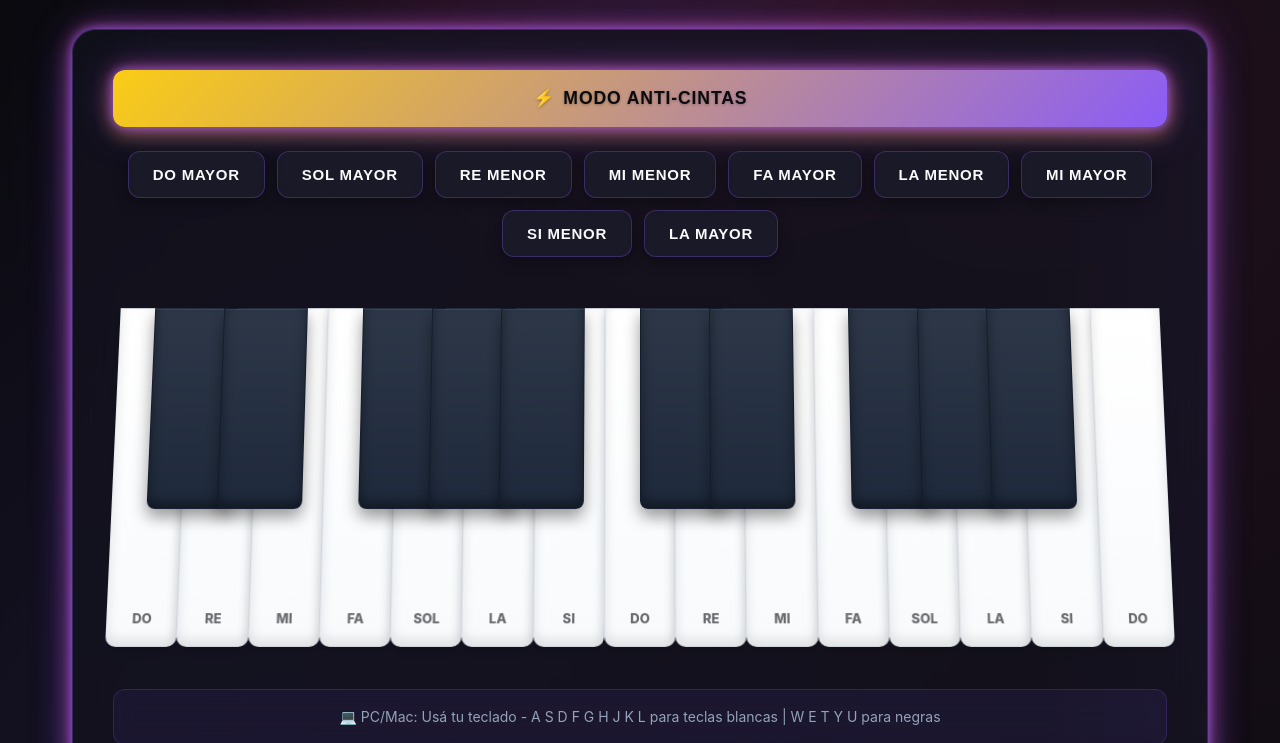
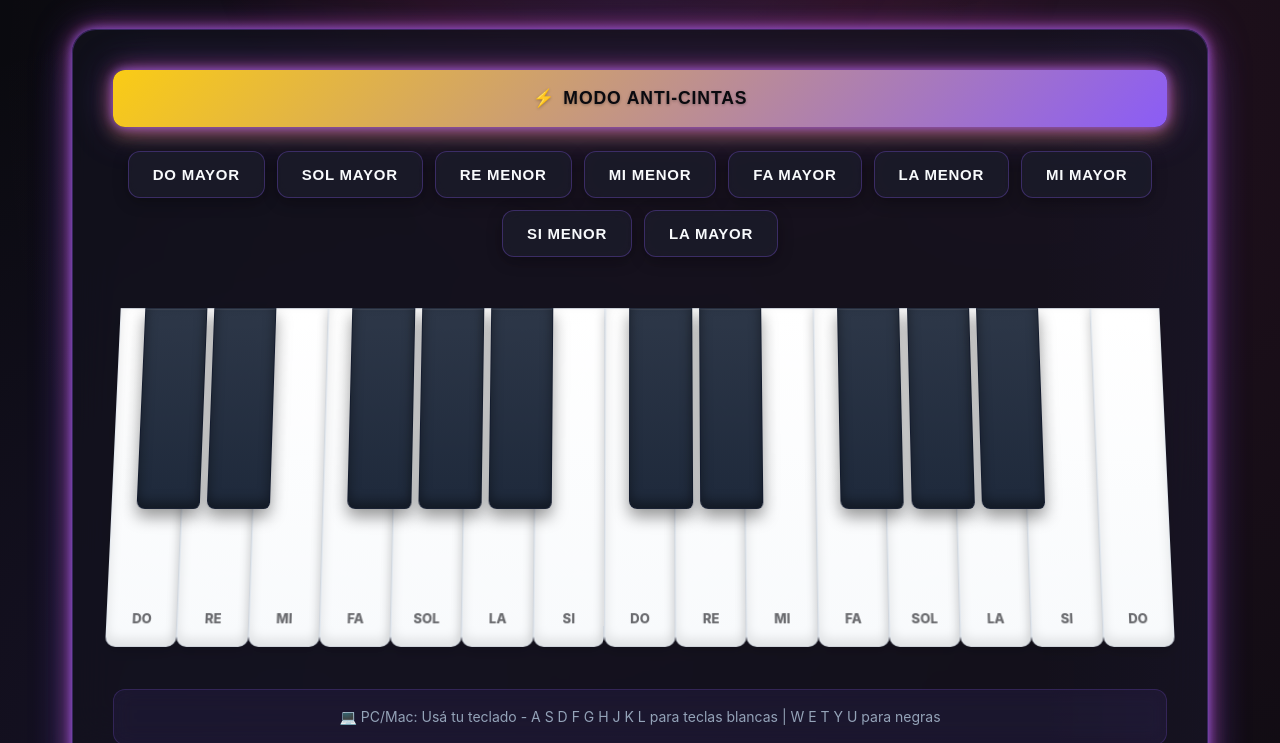
Before and after one commit to alemvega-web/metodo-anti-cintas, a plain HTML site: page index.html in a window 1280 px wide. Shown: the part 357-1100 px from the top of the page. Drawn offline with Linux system fonts and the light colour scheme.

Commit message:
Update index.html

```diff
--- a/index.html
+++ b/index.html
@@ -49,7 +49,7 @@
     .key { position: relative; cursor: pointer; transition: all 0.1s cubic-bezier(0.4, 0, 0.2, 1); display: flex; align-items: flex-end; justify-content: center; padding-bottom: 1rem; font-size: 0.75rem; font-weight: 700; }
     .white-key { background: linear-gradient(180deg, #ffffff 0%, var(--white-key) 100%); border: 1px solid rgba(203, 213, 225, 0.5); border-radius: 0 0 0.625rem 0.625rem; flex: 1; color: var(--bg); box-shadow: 0 6px 12px rgba(0, 0, 0, 0.15), inset 0 -6px 12px rgba(0, 0, 0, 0.1), inset 0 1px 0 rgba(255, 255, 255, 0.8); z-index: 1; transform-style: preserve-3d; }
     .white-key:active,.white-key.active { background: linear-gradient(180deg, #e8e8e8 0%, var(--white-key-active) 100%); box-shadow: 0 2px 4px rgba(0, 0, 0, 0.2), inset 0 -2px 6px rgba(0, 0, 0, 0.15), inset 0 1px 0 rgba(255, 255, 255, 0.5), var(--neon-glow-strong); transform: translateY(4px) translateZ(-5px); filter: brightness(1.1); }
-    .black-key { position: absolute; background: linear-gradient(180deg, #2d3748 0%, var(--black-key) 100%); width: 8%; height: 60%; border-radius: 0 0 0.5rem 0.5rem; z-index: 2; color: var(--text); box-shadow: 0 8px 16px rgba(0, 0, 0, 0.4), inset 0 -6px 12px rgba(0, 0, 0, 0.4), inset 0 1px 0 rgba(255, 255, 255, 0.1); border: 1px solid rgba(15, 23, 42, 0.8); }
+    .black-key { position: absolute; background: linear-gradient(180deg, #2d3748 0%, var(--black-key) 100%); width: 6%; height: 60%; border-radius: 0 0 0.4rem 0.5rem; z-index: 2; color: var(--text); box-shadow: 0 8px 16px rgba(0, 0, 0, 0.4), inset 0 -6px 12px rgba(0, 0, 0, 0.4), inset 0 1px 0 rgba(255, 255, 255, 0.1); border: 1px solid rgba(15, 23, 42, 0.8); }
     .black-key:active,.black-key.active { background: linear-gradient(180deg, #1a202c 0%, var(--black-key-active) 100%); box-shadow: 0 3px 6px rgba(0, 0, 0, 0.5), inset 0 -2px 6px rgba(0, 0, 0, 0.5), var(--neon-glow-strong); transform: translateY(3px); filter: brightness(1.2); z-index: 5; }
     .key.highlight::before { content: ''; position: absolute; top: 8%; left: 50%; transform: translateX(-50%); width: 28px; height: 28px; background: radial-gradient(circle, var(--yellow) 0%, var(--purple) 100%); border-radius: 50%; box-shadow: 0 0 20px rgba(250, 204, 21, 0.8), 0 0 40px rgba(139, 92, 246, 0.6), 0 0 60px rgba(236, 72, 153, 0.4); animation: pulseNeon 1.5s ease-in-out infinite; z-index: 3; }
     @keyframes pulseNeon { 0%, 100% { transform: translateX(-50%) scale(1); opacity: 1; } 50% { transform: translateX(-50%) scale(1.15); opacity: 0.9; } }
@@ -286,7 +286,7 @@
             keyEl.className = `key ${key.type}-key`;
             keyEl.dataset.note = key.note;
             if (key.type === 'black') {
-                const leftPos = (whiteKeyIndex - 0.5) * whiteKeyWidth;
+                const leftPos = (whiteKeyIndex - 0.65) * whiteKeyWidth;
                 keyEl.style.left = leftPos + '%';
             } else {
                 whiteKeyIndex++;
```
